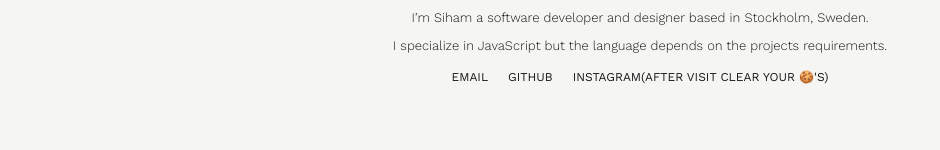
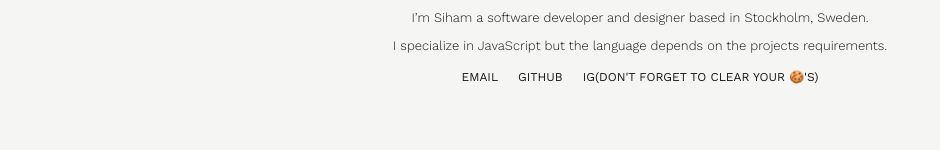
Before and after one commit to csobr/personal-website, a Next.js app: page / in a window 1280 px wide. Shown: the part 353-503 px from the top of the page, without its empty margins (0-940 px from the left). Built offline with nearby package versions, Linux system fonts and the light colour scheme; no server answers.

Commit message:
updt link text

```diff
--- a/src/pages/index.js
+++ b/src/pages/index.js
@@ -57,7 +57,7 @@ const Home = () => {
                                     href="https://www.instagram.com/texturlab/"
                                     target="_blank"
                                 >
-                                    Instagram(After visit clear your 🍪's)
+                                    IG(Don't forget to clear your 🍪's)
                                 </a>
                             </span>
                         </div>
```
